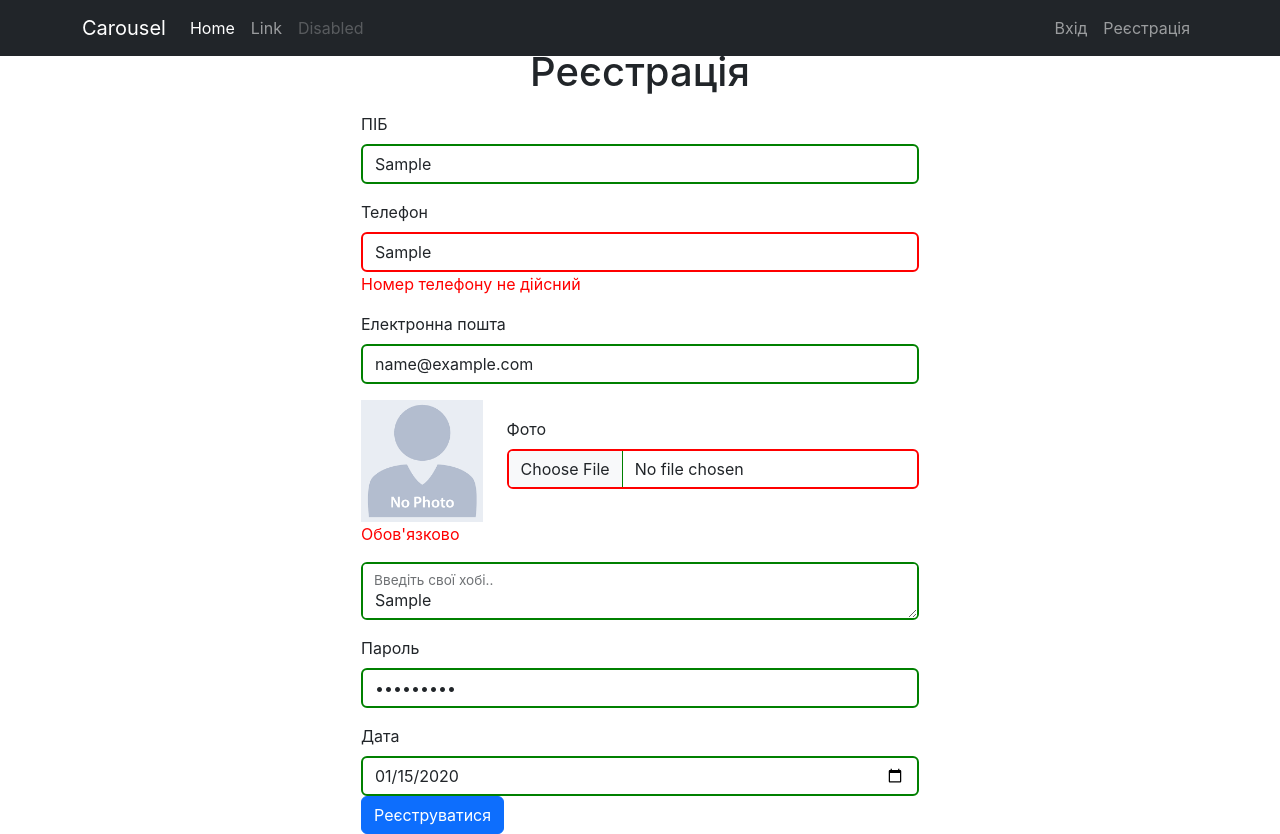
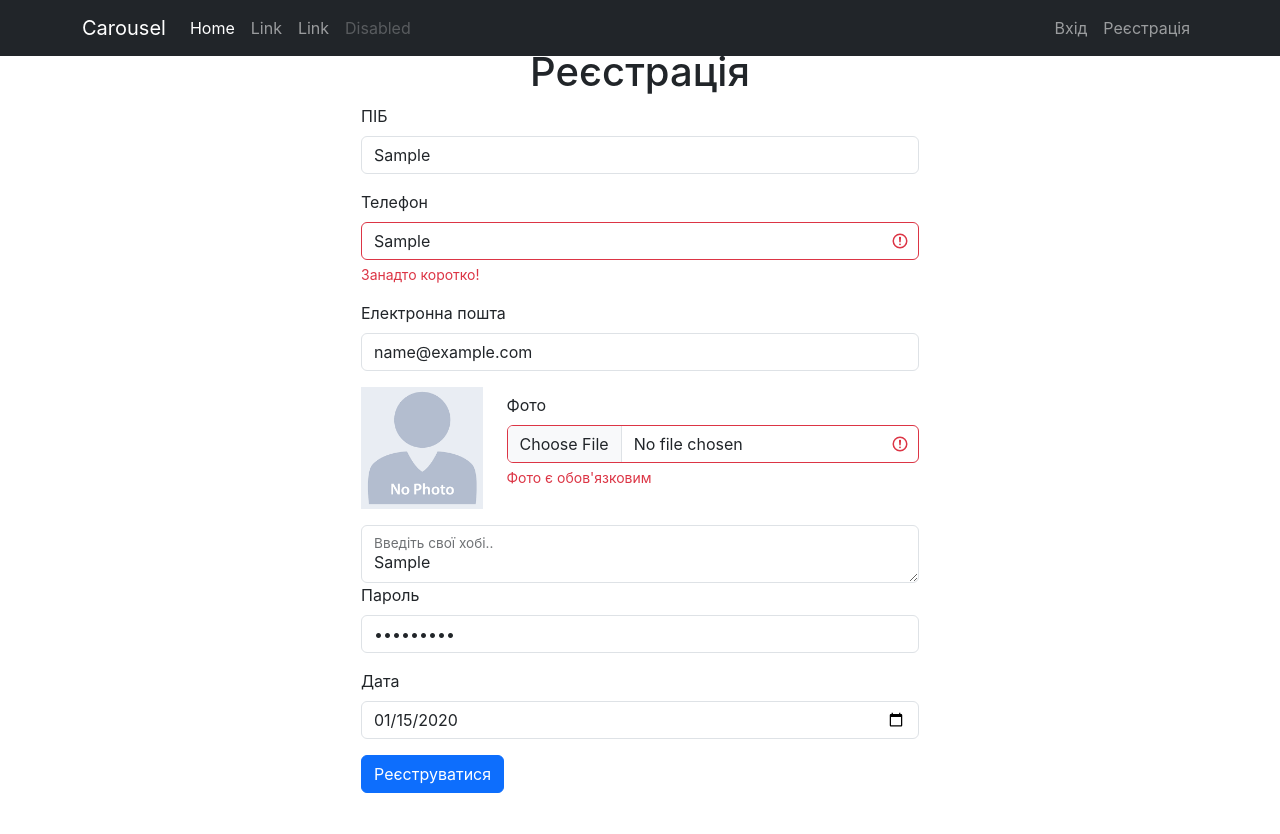
Before and after one commit to jonyLon/React-Store, a React (Create React App) app: page /register in a window 1280 px wide. Both pictures are taken after typing "Sample", "Sample", "name@example.com", "Sample", "Sample123", "2020-01-15" into the empty fields and a click on the button "Peєструватися". After the commit the page ends 800 px from the top, so only its background shows below. Built offline with nearby package versions, Linux system fonts and the light colour scheme.

Commit message:
rebuild validation via formik

```diff
--- a/package.json
+++ b/package.json
@@ -7,6 +7,8 @@
     "@testing-library/react": "^13.4.0",
     "@testing-library/user-event": "^13.5.0",
     "bootstrap": "^5.3.3",
+    "classnames": "^2.5.1",
+    "formik": "^2.4.6",
     "react": "^18.3.1",
     "react-dom": "^18.3.1",
     "react-icons": "^5.2.1",
--- a/src/components/auth/register/index.js
+++ b/src/components/auth/register/index.js
@@ -2,8 +2,8 @@ import TextInput from "../../common/textInput";
 import ImageInput from "../../common/imageInput";
 import TextArea from "../../common/textArea";
 import {useState} from "react";
-import noFoto from "../../../assets/images/no-foto.png";
 import * as Yup from 'yup';
+import {useFormik} from "formik";
 
 const RegisterPage = () => {
 
@@ -14,35 +14,31 @@ const RegisterPage = () => {
         name: Yup.string()
             .min(2, 'Занадто коротко!')
             .max(50, 'Занадто довге!')
-            .required('Обов\'язково'),
+            .required('Вкажіть ім\'я'),
         phone: Yup.string()
             .min(10, 'Занадто коротко!')
             .max(12, 'Занадто довгий!')
             .matches(/^[0-9]+$/, 'Номер телефону не дійсний')
-            .required('Обов\'язково'),
+            .required('Вкажіть телефон'),
         email: Yup.string()
             .email('Невірний формат електронної пошти')
-            .required('Обов\'язково'),
+            .required('Вкажіть електрону пошту'),
         image: Yup.mixed()
-            .required('Обов\'язково')
+            .required('Фото є обов\'язковим')
             .test('fileSize', 'Файл занадто великий', value => value && value.size <= FILE_SIZE)
             .test('fileFormat', 'Непідтримуваний формат', value => value && SUPPORTED_FORMATS.includes(value.type)),
         textArea: Yup.string()
             .min(5, 'Занадто коротко!')
             .max(200, 'Занадто довге!')
-            .required('Обов\'язково'),
+            .required('Вкажіть хобі'),
         password: Yup.string()
             .min(8, 'Пароль має бути не менше 8 символів')
-            .required('Обов\'язково'),
+            .required('Вкажіть пароль'),
         date: Yup.date()
-            .required('Обов\'язково')
+            .required('Вкажіть дату')
     });
 
 
-
-    const [errors, setErrors] = useState({});
-
-    const [imageFile, setImageFile] = useState(noFoto);
     const initValue = {
         name: '',
         phone: '',
@@ -52,50 +48,29 @@ const RegisterPage = () => {
         password: '',
         date: '',
     };
-    const [formData, setFormData] = useState(initValue);
 
-    const handleChange = (e) => {
-        setFormData({ ...formData, [e.target.name]: e.target.value });
-    }
+    const handleFormikSubmit = (values) => {
+        console.log('Form data:', values);
+    };
+    const formik = useFormik({
+        initialValues: initValue,
+        onSubmit: handleFormikSubmit,
+        validationSchema: validationSchema
+    });
+    const {values, touched, errors,
+        handleSubmit, handleChange, setFieldValue} = formik;
     const handleImageChange = (e) => {
         const file = e.target.files[0];
         if (file) {
-            setFormData({ ...formData, [e.target.name]: file });
-            setImageFile(URL.createObjectURL(file));
+            setFieldValue(e.target.name, file);
+            // setFormData({ ...formData, [e.target.name]: file });
+            // setImageFile(URL.createObjectURL(file));
         }
         else {
-            setFormData({ ...formData, [e.target.name]: null });
-            alert("Оберіть фото");
-        }
-    }
-
-    const validateForm = async () => {
-        try {
-            await validationSchema.validate(formData, { abortEarly: false });
-            setErrors({});
-            return true;
-        } catch (err) {
-            const newErrors = {};
-            err.inner.forEach((error) => {
-                newErrors[error.path] = error.message;
-            });
-            setErrors(newErrors);
-            return false;
+            setFieldValue(e.target.name, null);
+            // setFormData({ ...formData, [e.target.name]: null });
         }
     };
-
-    const handleSubmit = async (e) => {
-        e.preventDefault();
-        const isValid = await validateForm();
-        if (isValid) {
-            console.log('Form data:', formData);
-        }
-    };
-
-    const getInputClassName = (fieldName) => {
-        return errors[fieldName] ? 'input-error' : 'input-success';
-    };
-
     return (
         <>
             <h1 className={"text-center"}>Реєстрація</h1>
@@ -104,71 +79,67 @@ const RegisterPage = () => {
                     label="ПIБ"
                     field="name"
                     type="text"
+                    error={errors.name}
                     onChange={handleChange}
-                    value={formData.name}
-                    setClass={getInputClassName('name')}
+                    value={values.name}
                 />
-                {errors.name && <div className="error-message">{errors.name}</div>}
 
                 <TextInput
                     label="Телефон"
                     field="phone"
                     type="text"
+                    error={errors.phone}
                     onChange={handleChange}
-                    value={formData.phone}
-                    setClass={getInputClassName('phone')}
+                    value={values.phone}
                 />
-                {errors.phone && <div className="error-message">{errors.phone}</div>}
 
                 <TextInput
                     label="Електронна пошта"
                     field="email"
                     type="email"
+                    error={errors.email}
                     onChange={handleChange}
-                    value={formData.email}
-                    setClass={getInputClassName('email')}
+                    value={values.email}
                 />
-                {errors.email && <div className="error-message">{errors.email}</div>}
+
 
                 <ImageInput
                     label="Фото"
                     field="image"
                     onChange={handleImageChange}
-                    imageFile={imageFile}
-                    setClass={getInputClassName('image')}
+                    error={errors.image}
+                    value={values.image}
                 />
-                {errors.image && <div className="error-message">{errors.image}</div>}
+
 
                 <TextArea
                     field="textArea"
                     label="Введіть свої хобі.."
                     placeholder="Введіть свої хобі..."
                     onChange={handleChange}
-                    value={formData.textArea}
-                    setClass={getInputClassName('textArea')}
+                    error={errors.textArea}
+                    value={values.textArea}
+
                 />
-                {errors.textArea && <div className="error-message">{errors.textArea}</div>}
+
 
                 <TextInput
                     label="Пароль"
                     field="password"
                     type="password"
+                    error={errors.password}
                     onChange={handleChange}
-                    value={formData.password}
-                    setClass={getInputClassName('password')}
+                    value={values.password}
                 />
-                {errors.password && <div className="error-message">{errors.password}</div>}
 
                 <TextInput
                     label="Дата"
                     field="date"
                     type="date"
+                    error={errors.date}
                     onChange={handleChange}
-                    value={formData.date}
-                    setClass={getInputClassName('date')}
+                    value={values.date}
                 />
-                {errors.date && <div className="error-message">{errors.date}</div>}
-
                 <button type="submit" className="btn btn-primary">Peєструватися</button>
             </form>
         </>
--- a/src/components/common/imageInput/index.js
+++ b/src/components/common/imageInput/index.js
@@ -1,16 +1,31 @@
+import classNames from "classnames";
+import noFoto from "../../../assets/images/no-foto.png";
 
-const ImageInput = ({label, field, onChange, imageFile, setClass}) => {
-
+const ImageInput = ({label, field, onChange, value, error}) => {
+    const img = value == null ? noFoto : URL.createObjectURL(value);
     return(
         <>
             <div className="row d-flex align-items-center mt-3">
                 <div className="col-md-3">
-                        <img src={imageFile} id="imagePreview" alt="фото" width="100%"/>
+                        <img src={img} id="imagePreview" alt="фото" width="100%"/>
                 </div>
                 <div className="mb-3 col-md-9">
                     <label htmlFor={field} className="form-label">{label}</label>
-                        <input onChange={onChange} type="file" className={`form-control ${setClass}`} id={field} name={field}
-                           accept="image/*" aria-describedby="emailHelp"/>
+                        <input onChange={onChange}
+                               type="file"
+                               className={classNames("form-control", {
+                                   "is-invalid": error
+                               })}
+                               id={field}
+                               name={field}
+                               accept="image/*"
+                               aria-describedby="emailHelp"/>
+                    {
+                        error &&
+                        <div className="invalid-feedback">
+                            {error}
+                        </div>
+                    }
                 </div>
             </div>
         </>
@@ -18,3 +33,43 @@ const ImageInput = ({label, field, onChange, imageFile, setClass}) => {
     ;
 }
 export default ImageInput;
+
+
+// import classNames from "classnames";
+//
+// const FileInput = ({label, field, value, error, onChange}) => {
+//     const img = value == null ? userImage : URL.createObjectURL(value);
+//     console.log("error", error);
+//     return (
+//         <>
+//             <div className="mb-3">
+//                 <div className="row">
+//                     <div className="col-md-3">
+//                         <img src={img} alt="" className={"img-fluid"}/>
+//                     </div>
+//                     <div className="col-md-9">
+//                         <label htmlFor={field} className="form-label">{label}</label>
+//                         <input type="file"
+//                                className={classNames("form-control", {
+//                                    "is-invalid": error
+//                                })}
+//                                id={field}
+//                                name={field}
+//                                onChange={onChange}
+//                                aria-describedby="emailHelp"/>
+//                         {
+//                             error &&
+//                             <div className="invalid-feedback">
+//                                 {error}
+//                             </div>
+//                         }
+//                     </div>
+//                 </div>
+//
+//             </div>
+//
+//         </>
+//     );
+// }
+//
+// export default FileInput;
--- a/src/components/common/textArea/index.js
+++ b/src/components/common/textArea/index.js
@@ -1,9 +1,25 @@
-const TextArea = ({label,field, placeholder, value, onChange, setClass}) => {
+import classNames from "classnames";
+
+const TextArea = ({label,field, placeholder, value, onChange, error}) => {
     return(
         <>
             <div className="form-floating mt-3">
-                <textarea className={`form-control ${setClass}`} placeholder={placeholder} id={field} name={field} value={value} onChange={onChange}></textarea>
+                <textarea
+                    className={classNames("form-control", {
+                    "is-invalid": error
+                })}
+                    placeholder={placeholder}
+                    id={field}
+                    name={field}
+                    value={value}
+                    onChange={onChange}/>
                 <label htmlFor={field} className="form-label">{label}</label>
+                {
+                    error &&
+                    <div className="invalid-feedback">
+                        {error}
+                    </div>
+                }
             </div>
         </>
     );
--- a/src/components/common/textInput/index.js
+++ b/src/components/common/textInput/index.js
@@ -1,11 +1,29 @@
-const TextInput = ({label, field, type, value ,onChange, setClass }) => {
-    return(
+import classNames from "classnames";
+
+const TextInput = ({ label, field, type, value, error, onChange }) => {
+    return (
         <>
-            <div className="mt-3">
+            <div className="mb-3">
                 <label htmlFor={field} className="form-label">{label}</label>
-                <input type={type} className={`form-control ${setClass}`} id={field} name={field} aria-describedby="emailHelp" value={value} onChange={onChange}/>
+                <input type={type}
+                       className={classNames("form-control", {
+                           "is-invalid": error
+                       })}
+                       id={field}
+                       name={field}
+                       value={value}
+                       onChange={onChange}
+                       aria-describedby="emailHelp"/>
+                {
+                    error &&
+                    <div className="invalid-feedback">
+                        {error}
+                    </div>
+                }
+
             </div>
         </>
     );
 }
+
 export default TextInput;
--- a/src/components/containers/header/index.js
+++ b/src/components/containers/header/index.js
@@ -17,6 +17,9 @@ const MainHeader = () => {
                                 </li>
                                 <li className="nav-item">
                                     <a className="nav-link" href="#">Link</a>
+                                </li>
+                                <li className="nav-item">
+                                    <Link className="nav-link" to={"/add_photos"}>Link</Link>
                                 </li>
                                 <li className="nav-item">
                                     <a className="nav-link disabled" aria-disabled="true">Disabled</a>
```
Also changed, not shown: 1 other file (tests, documents, lock files or other folders).
